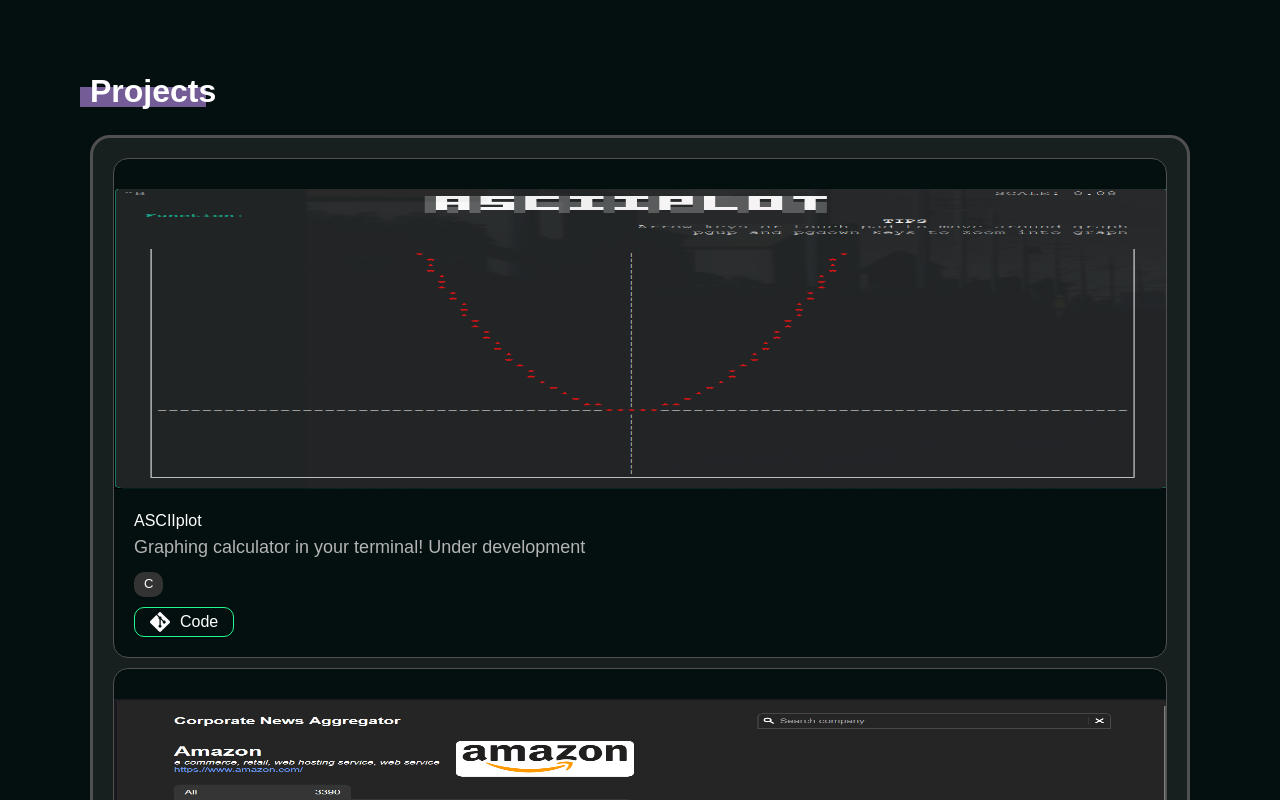
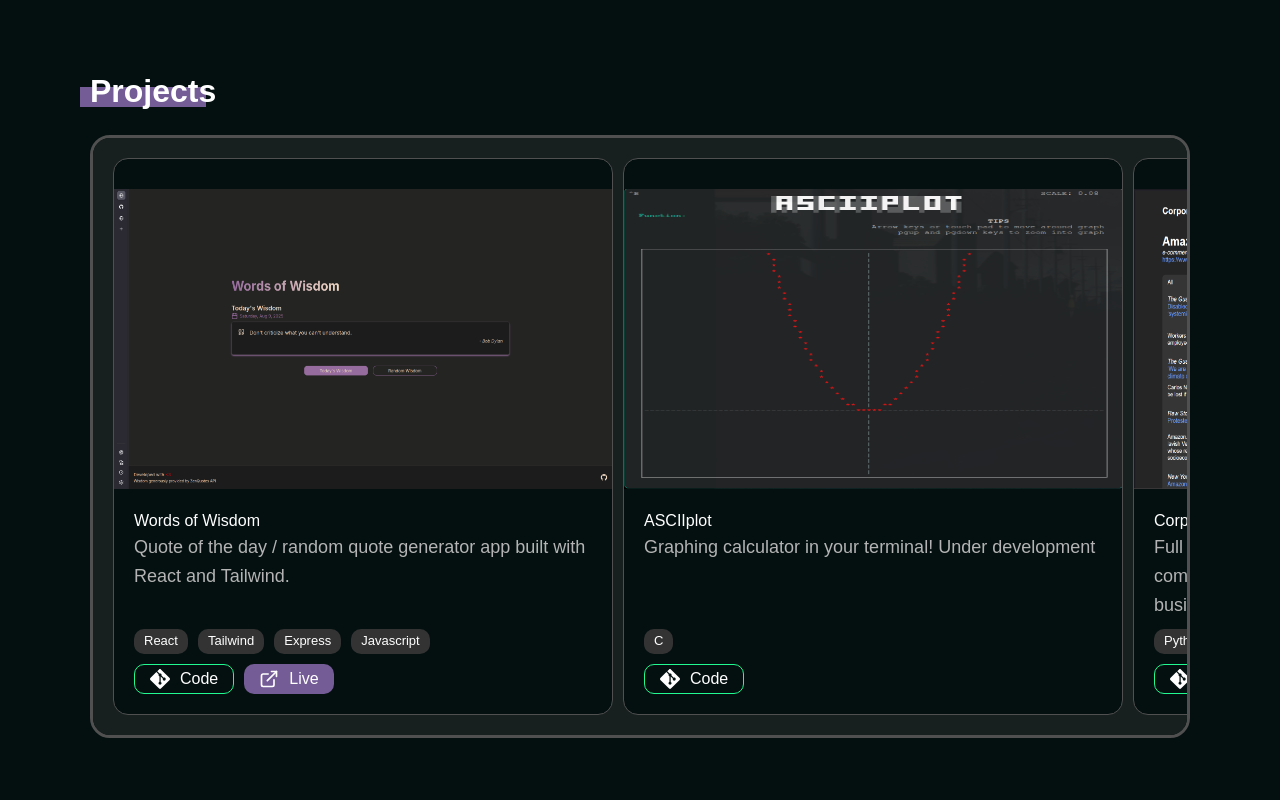
Before and after one commit to desa-thomas/tdesa.dev, a React (Vite) app: page / in a window 1280 px wide. Shown: the part 1620-2420 px from the top of the page. Built offline with nearby package versions, Linux system fonts and the light colour scheme.

Commit message:
Added proj

```diff
--- a/data/experience.json
+++ /dev/null
@@ -1,16 +0,0 @@
-{
-  "experience": [
-    {
-      "title": "Math & Stats Peer Tutor",
-      "company": "Wilfrid Laurier University",
-      "location": "Waterloo, ON",
-      "duration": "Sept 2023 - Present",
-      "type": "Part-time",
-      "description": " Conducted drop-in homework help sessions for groups of 10-25 students, clarifying complex concepts in math and computer science courses to improve their understanding and problem-solving skills.",
-      "achievements": [
-        "Demonstrated leadership skills by running tutoring sessions and fostering a supportive environment conducive to learning.",
-        "Tailored support to each student's needs by assessing their proficiency levels in course content, ensuring efficient and equitable distribution of time."
-      ]
-    }
-]
-}
--- a/data/projects.json
+++ /dev/null
@@ -1,26 +0,0 @@
-{
-  "projects": [
-    {
-      "title": "ASCIIplot",
-      "description": "Graphing calculator in your terminal! Under development",
-      "technologies": ["C"],
-      "githubUrl": "https://github.com/desa-thomas/ASCIIplot",
-      "image": "/parabolaTest.png"
-    },
-    {
-      "title": "Corporate News Aggregator",
-      "description": "Full stack web app that aggregates news articles about companies, with a focus on the ethical aspects of their business practices.",
-      "technologies": ["Python", "Flask", "MySql", "Javascript", "HTML/CSS"],
-      "githubUrl": "https://github.com/desa-thomas/Corporate-News-Aggregator",
-      "image": "/corporate-news.png"
-    },
-    {
-      "title": "Digit Classifier",
-      "description": "Full stack web app that uses a trained digit classifying neural network to classify user input ",
-      "technologies": ["Python", "PyTorch", "Flask", "Javascript"],
-      "githubUrl": "https://github.com/desa-thomas/digit-classifier",
-      "liveUrl": "https://digit-classifier.tdesa.dev",
-      "image": "/digit-classifier.png"
-    }
-  ]
-}
--- a/public/data/projects.json
+++ b/public/data/projects.json
@@ -1,5 +1,13 @@
 {
   "projects": [
+            {
+      "title": "Words of Wisdom",
+      "description": "Quote of the day / random quote generator app built with React and Tailwind.",
+      "technologies": ["React", "Tailwind", "Express", "Javascript"],
+      "githubUrl": "https://github.com/desa-thomas/words-of-wisdom",
+      "liveUrl": "https://wisewords.tdesa.dev",
+      "image": "/wisewords.png"
+    },
     {
       "title": "ASCIIplot",
       "description": "Graphing calculator in your terminal! Under development",
--- a/src/components/Cards.jsx
+++ b/src/components/Cards.jsx
@@ -95,7 +95,7 @@ export function ProjectCard({ project }) {
           {project.liveUrl && (
             <button style={{"backgroundColor": "var(--dark-highlight-font-color)", "border": "none"}}onClick={() => window.open(project.liveUrl, "_blank")}>
               <ExternalLink size={20}/>
-              Live Demo
+              Live
             </button>
           )}
         </div>
--- a/src/styles.css
+++ b/src/styles.css
@@ -361,12 +361,11 @@ h3 {
 
 /* PROJECT SECTION */
 .projects-container {
-    display: grid;
-
+    display: flex;
+    overflow-x: scroll;
 
     justify-content: space-between;
     gap: 10px;
-    flex-wrap: wrap;
 
     padding: 20px;
     border: var(--dark-border-color) 3px solid;
@@ -376,8 +375,10 @@ h3 {
 
 .project-card {
     background-color: var(--dark-background);
-    max-width: 100%;
+
+    min-width: min(500px, 100%);
     width: 100%;
+
     border: var(--dark-border-color) 1px solid;
     border-radius: 15px;
     padding-top: 30px;
```
Also changed, not shown: public/wisewords.png (added).
